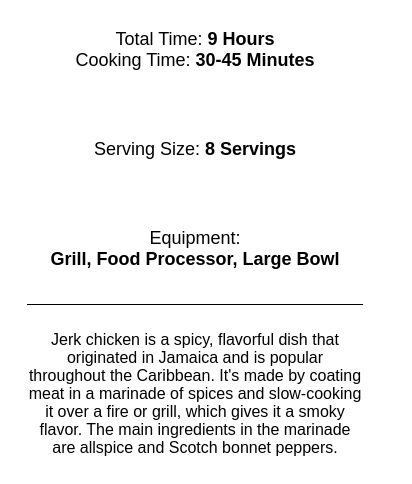
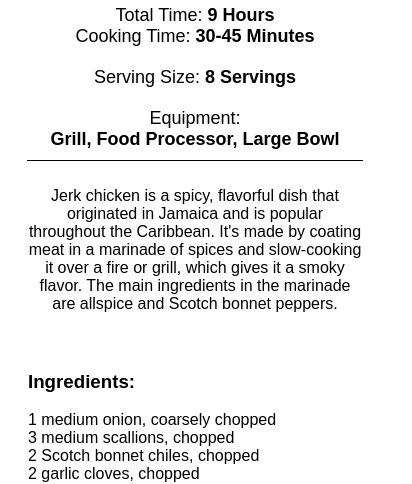
Before and after one commit to acariens/iffall2024, a plain HTML site: page recipe/complete/index.html in a window 390 px wide. Shown: the part 358-842 px from the top of the page, 412 px wide, since content can reach past the window. Drawn offline with Linux system fonts and the light colour scheme; a web font is replaced by a local one.

Commit message:
Second recipe complete commit
I was struggling with a way to have the top three items of the first grid to be closer together at smaller breakpoints. I figured out I need it in the media query so I made that quick change.

```diff
--- a/recipe/complete/style.css
+++ b/recipe/complete/style.css
@@ -125,6 +125,11 @@ h2.instructions{
 }
 
 @media (max-width: 768px) {
+
+    main{
+        overflow-x: hidden;
+    }
+
     header {
         padding-top: 100px;
         padding-bottom: 80px;
@@ -138,9 +143,13 @@ h2.instructions{
         font-size: 24px;
     }
 
+    h4{
+        margin: auto;
+    }
+
     .info-grid {
         grid-template-columns: 1fr;
-        gap: px;
+        gap: 0 px;
     }
 
     .ingredients-grid, .instructions {
@@ -166,4 +175,8 @@ h2.instructions{
     .source{
         text-align: center;
     }
+
+    .instructions img{
+        padding: 0;
+    }
 }
```
